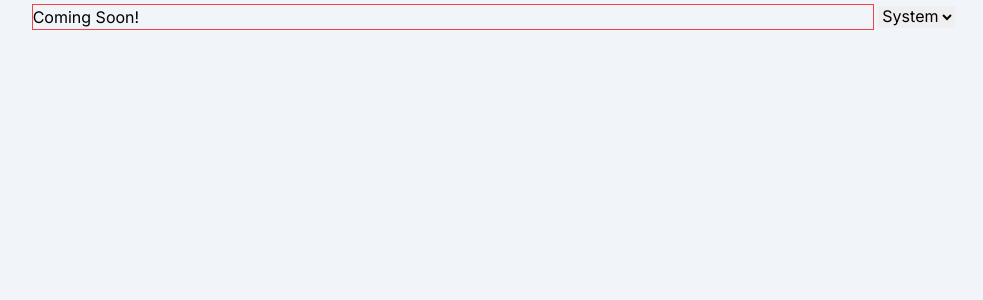
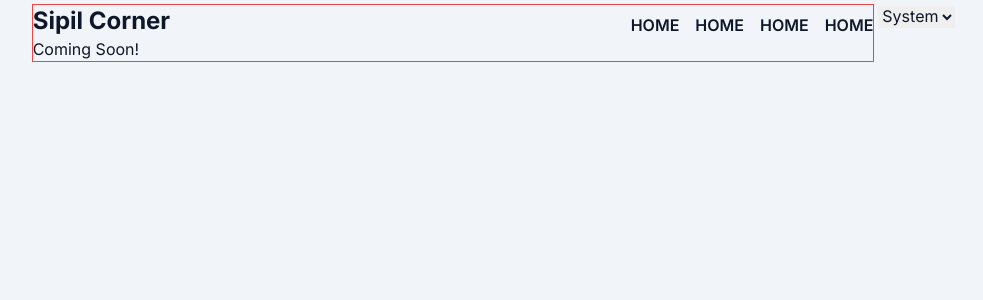
Before and after one commit to useradiw/sipilcorner, a Next.js app: page / in a window 1280 px wide. Shown: the top 300 px of the page, without its empty margins (187-1170 px from the left). Built offline with nearby package versions, Linux system fonts and the light colour scheme.

Commit message:
adding navbar

```diff
--- a/src/app/layout.tsx
+++ b/src/app/layout.tsx
@@ -3,6 +3,7 @@ import { Providers } from "@/components/providers";
 import { Inter } from "next/font/google";
 import "./globals.css";
 import ThemeSwitch from "@/components/themeswitch";
+import Navbar from "@/components/display/navbar";
 
 const inter = Inter({ subsets: ['latin'] });
 
@@ -18,11 +19,12 @@ export default function RootLayout({
 }) {
   return (
     <html lang="en" suppressHydrationWarning>
-      <body className={`${inter.className} bg-slate-100 dark:bg-slate-950 p-1`}>
+      <body className={`${inter.className} bg-slate-100 text-slate-900 dark:bg-slate-900 dark:text-slate-200 p-1`}>
         <Providers>
           <div className="flex flex-row gap-1">
             <section className="basis-1/6"></section>
             <section className="basis-4/6 border border-red-500">
+              <Navbar />
               {children}
             </section>
             <section className="basis-1/6">
--- /dev/null
+++ b/src/components/display/navbar.tsx
@@ -0,0 +1,21 @@
+const Navbar = () => {
+    return (
+        <>
+            <section className="w-full">
+                <nav className="flex flex-row justify-between items-end">
+                    <div className="font-bold text-2xl">Sipil Corner</div>
+                    <div>
+                        <ul className="flex flex-row gap-4 font-semibold uppercase">
+                            <li>Home</li>
+                            <li>Home</li>
+                            <li>Home</li>
+                            <li>Home</li>
+                        </ul>
+                    </div>
+                </nav>
+            </section>
+        </>
+    )
+};
+
+export default Navbar;
```
